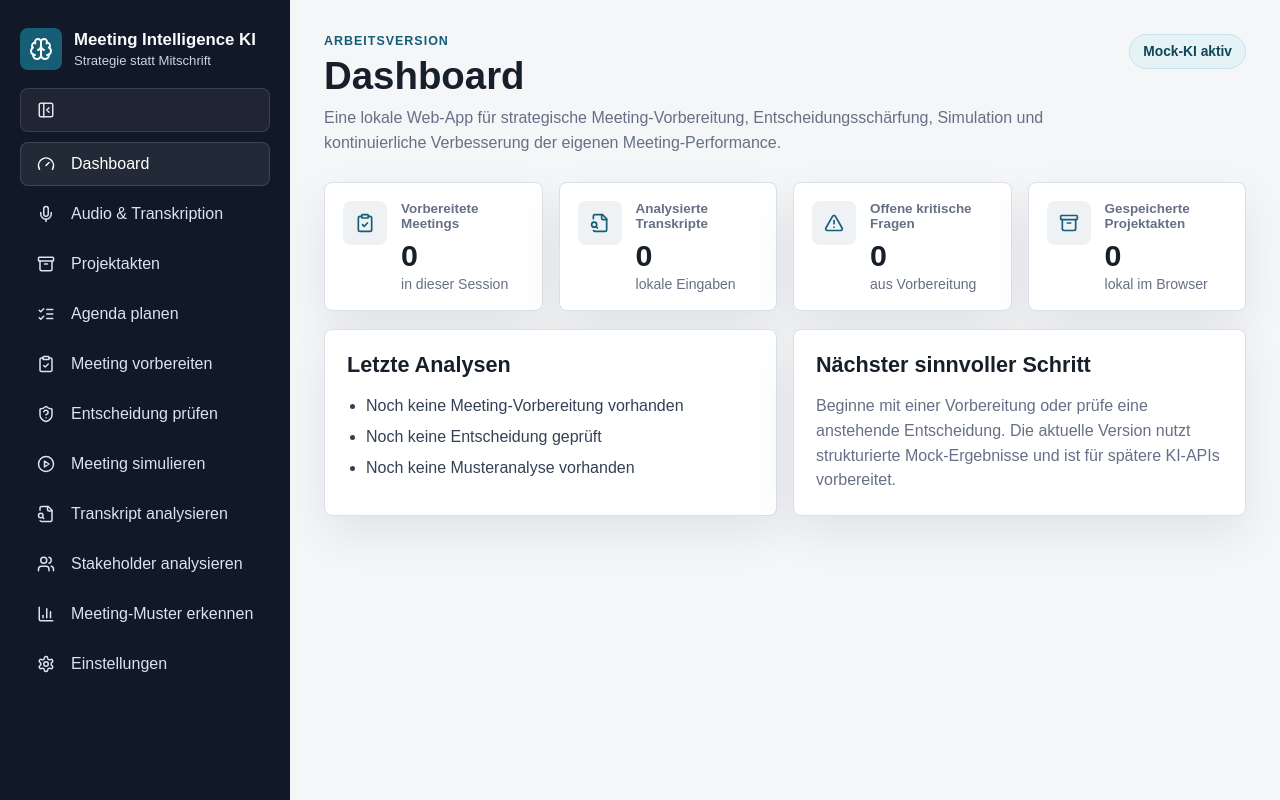
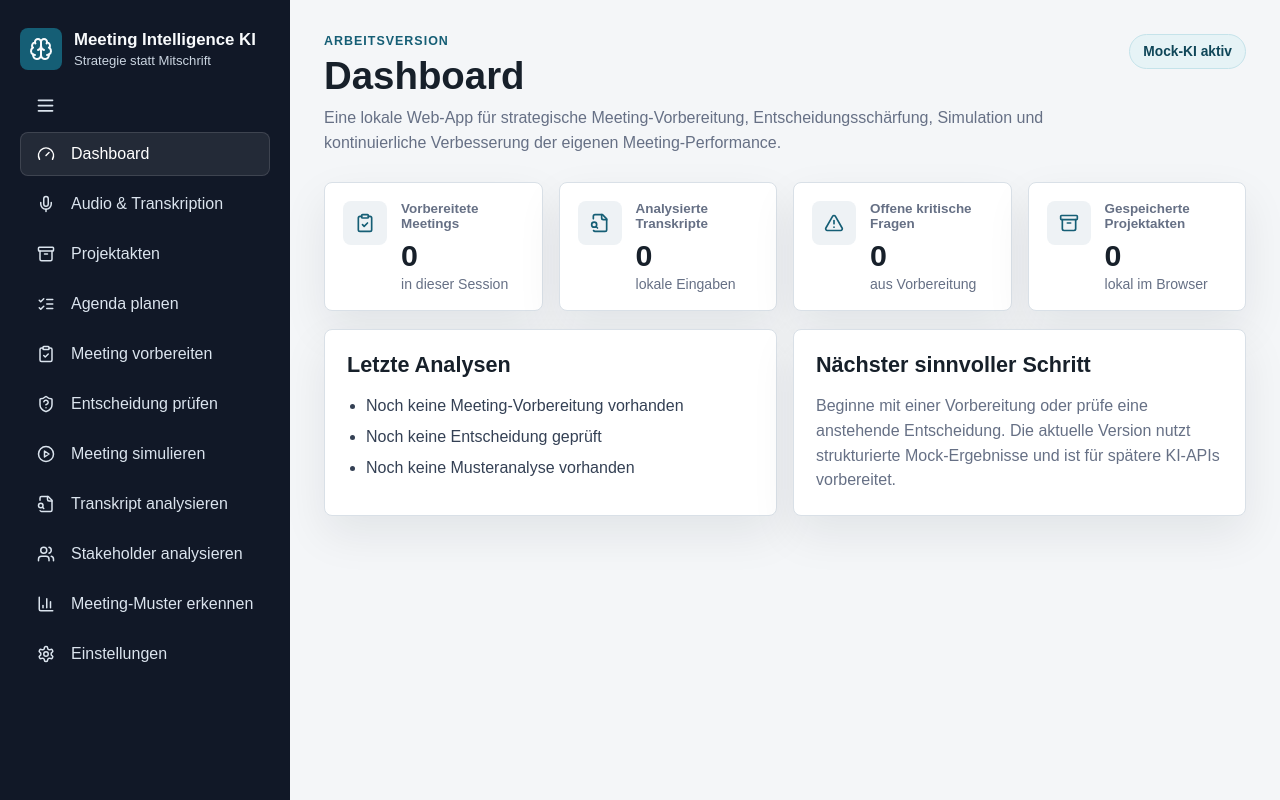
Before and after one commit to BM1964-25/Ki-Meeting, a Next.js app: page / in a window 1280 px wide. Built offline with nearby package versions, Linux system fonts and the light colour scheme.

Commit message:
Use menu icon for nav collapse control

```diff
--- a/app/globals.css
+++ b/app/globals.css
@@ -91,16 +91,15 @@ button {
 
 .sidebar-toggle {
   align-items: center;
-  background: rgba(255, 255, 255, 0.06);
-  border: 1px solid rgba(255, 255, 255, 0.12);
-  border-radius: 8px;
+  background: transparent;
+  border: 0;
   color: #dbe4ee;
   display: grid;
   gap: 10px;
   grid-template-columns: 30px 1fr;
-  min-height: 44px;
+  min-height: 34px;
   margin-bottom: 10px;
-  padding: 8px 10px;
+  padding: 2px 10px;
   width: 100%;
 }
 
@@ -109,8 +108,12 @@ button {
 }
 
 .sidebar-toggle:hover {
-  background: rgba(255, 255, 255, 0.1);
   color: #ffffff;
+}
+
+.sidebar-toggle:focus-visible {
+  outline: 2px solid rgba(255, 255, 255, 0.45);
+  outline-offset: 3px;
 }
 
 .nav-list {
@@ -164,7 +167,7 @@ button {
 .app-shell--nav-collapsed .sidebar-toggle {
   grid-template-columns: 1fr;
   justify-self: center;
-  padding: 8px;
+  padding: 2px;
 }
 
 .app-shell--nav-collapsed .nav-button {
--- a/app/page.tsx
+++ b/app/page.tsx
@@ -17,9 +17,8 @@ import {
   Files,
   Gauge,
   ListChecks,
+  Menu,
   MessageSquareText,
-  PanelLeftClose,
-  PanelLeftOpen,
   Pause,
   PlayCircle,
   RotateCcw,
@@ -980,7 +979,7 @@ export default function Home() {
           onClick={() => setIsSidebarCollapsed((currentValue) => !currentValue)}
           type="button"
         >
-          {isSidebarCollapsed ? <PanelLeftOpen size={18} aria-hidden="true" /> : <PanelLeftClose size={18} aria-hidden="true" />}
+          <Menu size={21} aria-hidden="true" />
         </button>
         <nav className="nav-list" aria-label="Hauptbereiche">
           {navItems.map((item) => {
```
